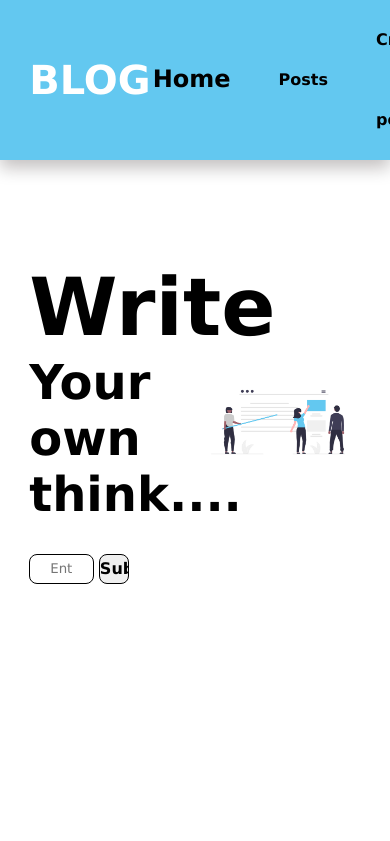
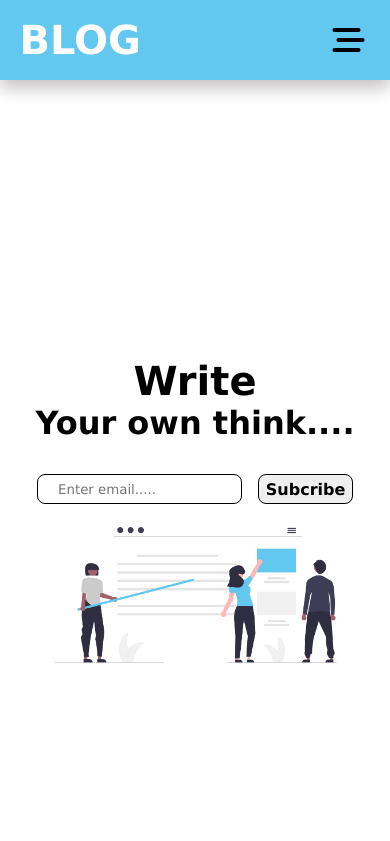
Before and after one commit to rameem2003/blog, a plain HTML site: page index.html in a window 390 px wide. Shown: the top 841 px of the page. Drawn offline with Linux system fonts and the light colour scheme.

Commit message:
responsive

```diff
--- a/index.html
+++ b/index.html
@@ -18,6 +18,8 @@
         <div class="container">
             <section id="logo">
                 <a href="#">BLOG</a>
+
+                <i id="tog" class="fa-solid fa-bars-staggered"></i>
             </section>
 
             <section id="menu">
@@ -284,6 +286,10 @@
     <!-- footer end -->
 
 
+    <!-- local js -->
+    <script src="./js/main.js"></script>
+
+
 
 </body>
 </html>
--- /dev/null
+++ b/js/main.js
@@ -0,0 +1,7 @@
+const tog = document.getElementById("tog");
+const menu = document.getElementById("menu");
+
+
+tog.addEventListener("click", () => {
+    menu.classList.toggle("active_toggle");
+})
--- a/style/posts.css
+++ b/style/posts.css
@@ -1,3 +1,9 @@
+*{
+    margin: 0;
+    padding: 0;
+    box-sizing: border-box;
+}
+
 #blog_section{
     margin-top: 10rem;
 }
@@ -49,3 +55,15 @@ form input[type="submit"]{
 form input[type="submit"]:hover{
     background-color: rgb(49, 49, 219);
 }
+
+
+
+@media screen and (max-width: 800px) {
+    form{
+        width: 90%;
+    }
+
+    form textarea{
+        width: 100%;
+    }
+}
--- a/style/style.css
+++ b/style/style.css
@@ -34,6 +34,9 @@ header .container{
 
 header #logo{
     width: 30%;
+    display: flex;
+    align-items: center;
+    justify-content: space-between;
 }
 
 header #logo a{
@@ -45,11 +48,24 @@ header #logo a{
     font-family: Verdana, Geneva, Tahoma, sans-serif;
 }
 
+header #logo i{
+    font-size: 2rem;
+    cursor: pointer;
+    padding: 6px;
+    border-radius: 8px;
+    display: none;
+}
+
+header #logo i:hover{
+    border: 1px solid black;
+}
+
 header #menu{
     width: 70%;
     display: flex;
     align-items: center;
     justify-content: space-between;
+    transition: 0.5s linear;
 }
 
 header #menu .nav_menu{
@@ -327,3 +343,104 @@ footer .developer{
     text-align: center;
 }
 /* footer end */
+
+
+
+/* responsive */
+@media screen and (max-width: 800px) {
+    .container{
+        width: 90%;
+        display: block;
+    }
+
+    header .container{
+        display: block;
+    }
+
+    header #logo{
+        width: 100%;
+    }
+    header #logo i{
+        display: initial;
+    }
+
+
+    header #menu{
+        position: absolute;
+        top: 100%;
+        left: 0;
+        width: 100%;
+        display: block;
+        background-color: #63c8f0;
+
+        clip-path: polygon(0 0, 100% 0, 100% 0, 0 0);
+    }
+
+    header #menu.active_toggle{
+        /* height: 350px;
+        visibility: visible; */
+        clip-path: polygon(0 0, 100% 0, 100% 100%, 0% 100%);
+    }
+
+    header #menu .nav_menu{
+        display: block;
+    }
+
+    #banner{
+        margin: 100px 0;
+    }
+    #banner .left, #banner .right{
+        width: 100%;
+        text-align: center;
+    }
+
+    #banner .left{
+        align-items: center;
+    }
+
+    #banner .left .subcribe{
+        width: 90%;
+    }
+
+    #banner .left h1{
+        display: block;
+        text-align: center;
+        font-size: 2.5rem;
+    }
+    #banner .left h3{
+        font-size: 2rem;
+    }
+
+
+    #blog_section main{
+        width: 90%;
+        margin: 0 auto;
+        padding: 0;
+    }
+
+    #blog_section .asside{
+        width: 90%;
+        margin: 0 auto;
+    }
+
+
+    footer .containt{
+        flex-direction: column;
+    }
+
+
+    footer .footer-box{
+        width: 100% !important;
+        flex-direction: column;
+        text-align: center;
+    }
+
+    footer .social_links{
+        justify-content: center;
+    }
+
+    footer .social_links a{
+        margin: 0 1rem !important;
+    }
+}
+/* responsive end */
```
Also changed, not shown: create_post.html (+5 -0 lines), login.html (+4 -0 lines), posts.html (+6 -0 lines), signup.html (+1 -0 lines), style/login_signup.css (+8 -3 lines).
